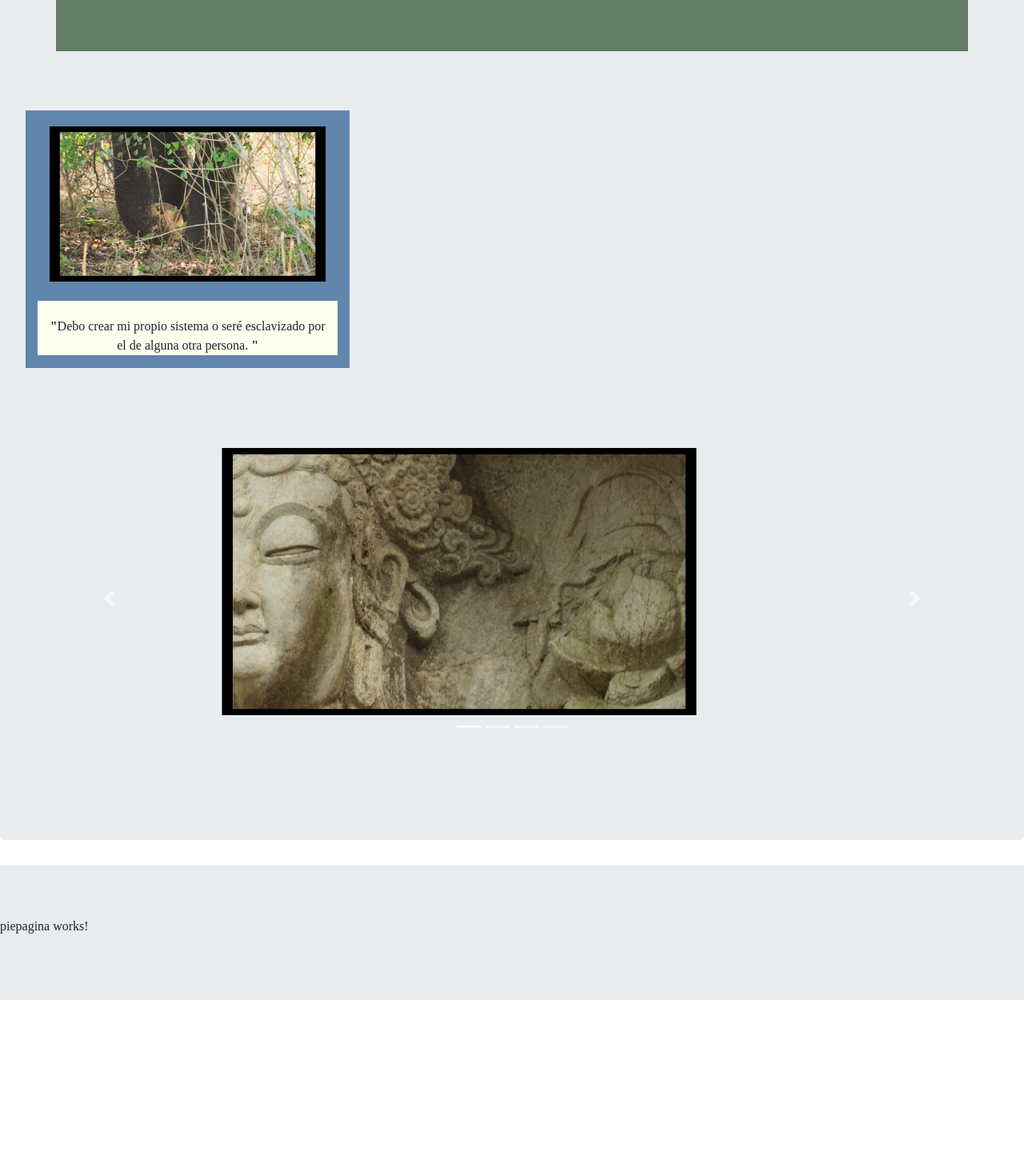
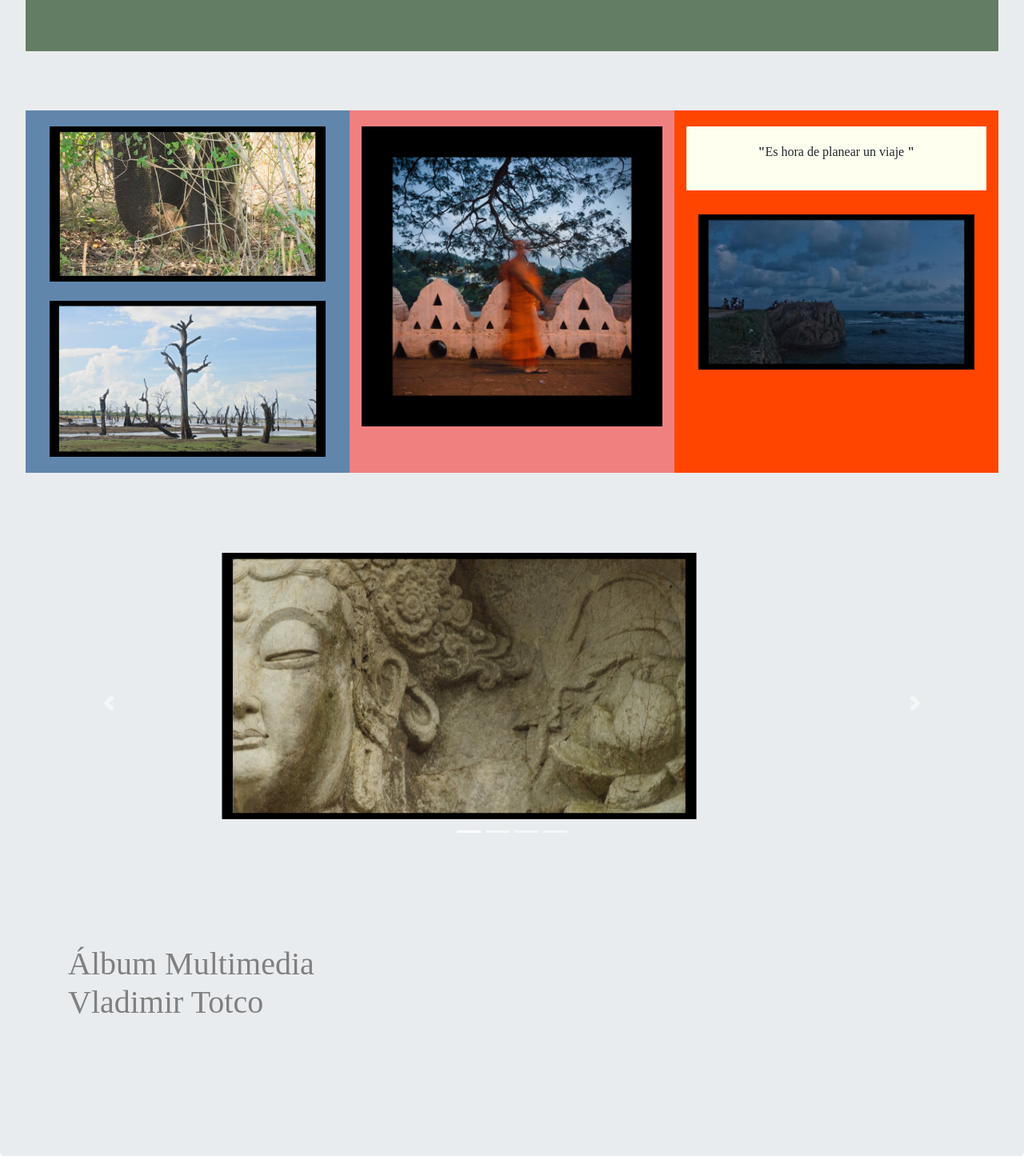
Before and after one commit to vtotolhua/plantilla, an Angular app: page / in a window 1280 px wide. Shown: the part 560-2030 px from the top of the page at 80% size. Before the commit the page ends 1842 px from the top, so only its background shows below. Built offline with nearby package versions, Linux system fonts and the light colour scheme; a web font is replaced by a local one.

Commit message:
quiero poner una sección con fondo de imagen

```diff
--- a/src/app/componentes/cuerpo/cuerpo.component.css
+++ b/src/app/componentes/cuerpo/cuerpo.component.css
@@ -14,3 +14,10 @@
    /* background-color: darkslategrey;*/
 
 }
+
+.bg_cover {
+    background-image: linear-gradient(to bottom, rgba(0,0,0,0.6) 0%,rgba(0,0,0,0.6) 100%), url(../../../assets/fotos/Srilanka_1.jpg) ;
+    background-size: 100%;
+    background-repeat: no-repeat;
+    background-position: center;
+}
--- a/src/app/componentes/cuerpo/cuerpo.component.html
+++ b/src/app/componentes/cuerpo/cuerpo.component.html
@@ -1,6 +1,6 @@
 
 <div class="jumbotron jumbtron-fluid animated fadeIn fast" >
-    <div class="container" style="background-color: #627D63; text-align: center; color: rgb(201, 201, 167); padding-top: 50px; padding-bottom: 50px;">
+    <div class="container-fluid" style="background-color: #627D63; text-align: center; color: rgb(201, 201, 167); padding-top: 50px; padding-bottom: 50px;">
         <h1 style="color: ivory;">FOTO</h1>
         <p>La fotogragía es una manera de expresar el mundo desde una mirada sensible que toma el momento desnudo</p>
     </div>
@@ -14,16 +14,28 @@
                     <img src="../../../assets/fotos/elefante2H.jpg" alt="elefante" width="100%">
                 </div>
                 <br>
-                <div class="container"  style="background-color: ivory; padding-top: 20px;">
+ <!--                <div class="container"  style="background-color: ivory; padding-top: 20px;">
                     <p><strong>"</strong>Debo crear mi propio sistema o seré esclavizado por el de alguna otra persona. <strong>"</strong> </p>
+                </div>
+-->
+                <div class="container" style="padding-bottom:20px">
+                    <img src="../../../assets/fotos/arbolseco.jpg" alt="arbolseco" width="100%">
                 </div>
             </div>
             <!--segunda columna de las fotos estáticas-->
-            <div class="col">
-
+            <div class="col" style="background-color: lightcoral; padding-top: 20px;padding-bottom: 20px;">
+                <div class="contaier">
+                    <img src="../../../assets/fotos/MonCamin.jpg" alt="MonjeCaminando" width="100%">
+                </div>
             </div>
             <!--tercera columna de las fotos estáticas-->
-            <div class="col">
+            <div class="col" style="background-color: orangered; padding-top: 20px; display: block;">
+                <div class="container"  style="background-color: ivory; padding-top: 20px; padding-bottom: 20px;">
+                    <p style="text-align: center;"><strong>"</strong>Es hora de planear un viaje <strong>"</strong> </p>
+                </div>
+                <div class="container" style="display:block; margin: 30px auto 20px">
+                    <img src="../../../assets/fotos/Galle_2.jpg" alt="Galle_2" width="100%">
+                </div>
 
             </div>
         </div>
@@ -39,7 +51,6 @@
                 <li data-target="#demo" data-slide-to="2"></li>
                 <li data-target="#demo" data-slide-to="3"></li>
             </ul>
-
                   <!-- The slideshow -->
             <div class="carousel-inner">
                 <div class="carousel-item active">
@@ -55,7 +66,6 @@
                     <img src="../../../assets/fotos/Arbol_gale.jpg" alt="Udapuwa" width="1100" height="300">
                 </div>
             </div>
-
                 <!-- Left and right controls -->
                 <a class="carousel-control-prev" href="#demo" data-slide="prev">
                     <span class="carousel-control-prev-icon"></span>
@@ -64,9 +74,18 @@
                     <span class="carousel-control-next-icon"></span>
                 </a>
             </div>
+    </div>
 
-            <!-- Indicators -->
+    <div class="jumbotron bg-cover text-white">
+        <div class="container">
+        <h1 class="titulo">Álbum Multimedia <br> Vladimir Totco </h1>
+        </div>
+    </div>
+
 </div>
+
+
+
 
 <!--
                 <div class="col-4 col-sm-4">
```
